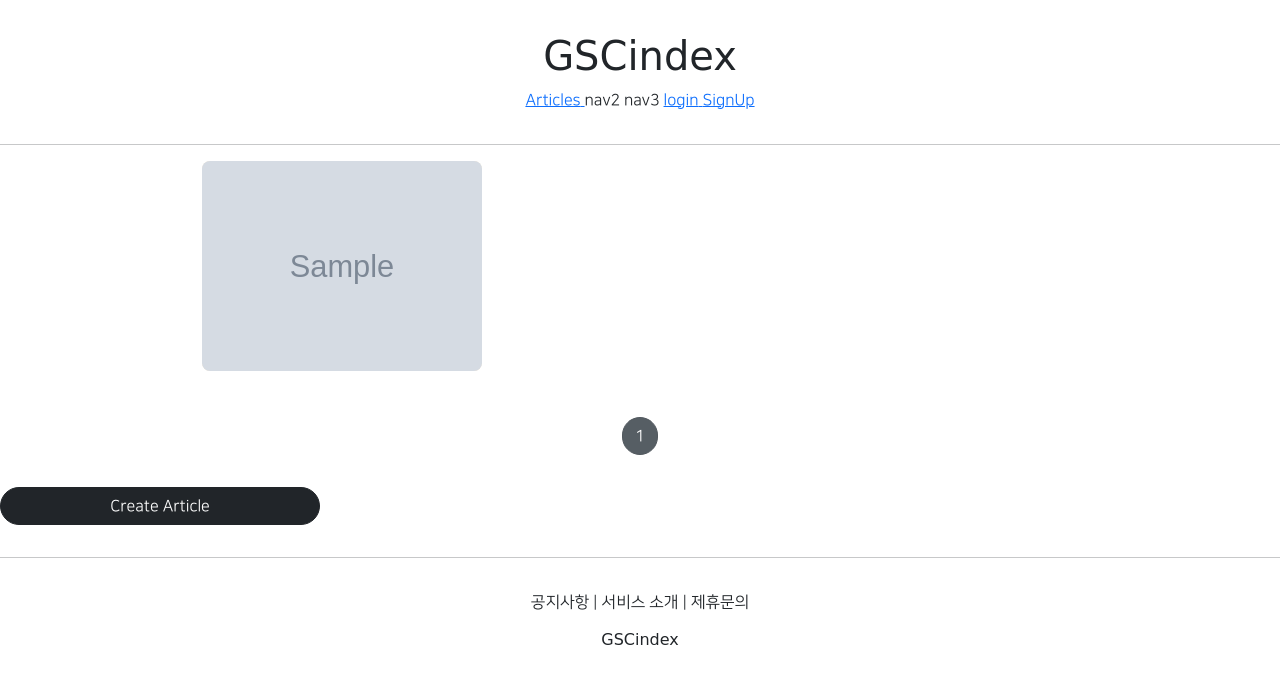
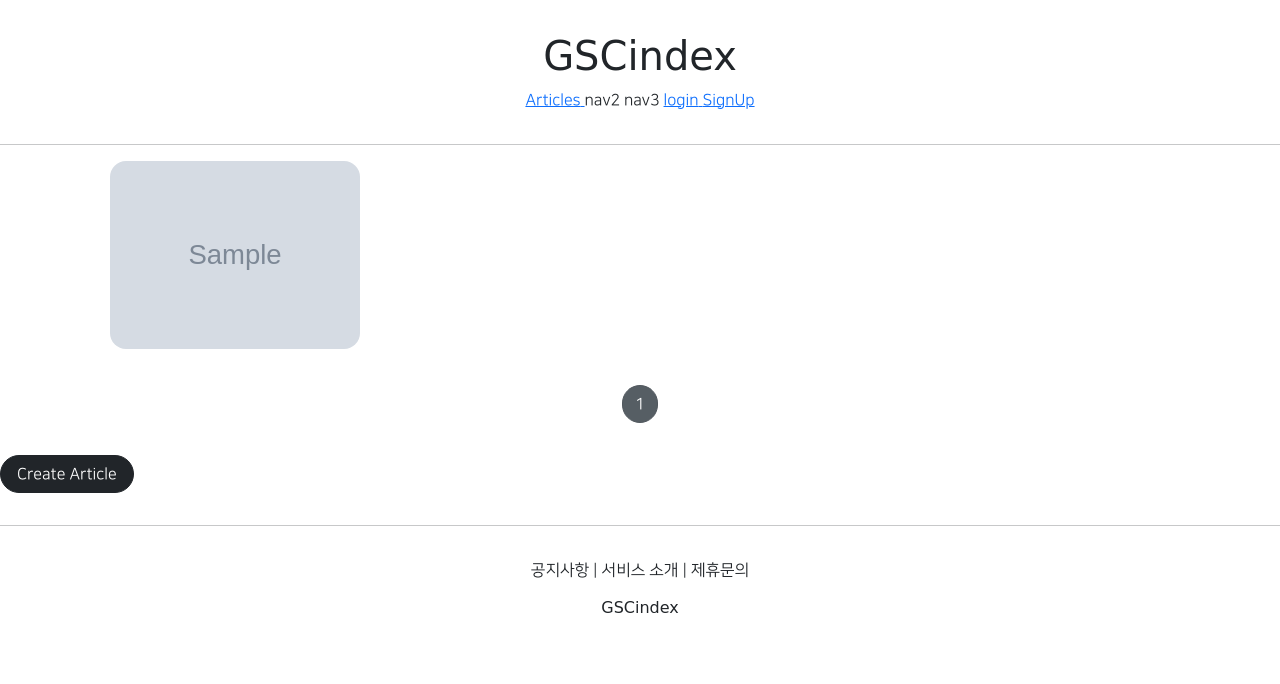
Before and after one commit to 2050TRIP/gsci, a Django app: page /articles/list/ in a window 1280 px wide. Shown: the top 684 px of the page. Run offline with Django 4.2, Linux system fonts and the light colour scheme; tables that the repository leaves empty hold one stand-in row (values such as "Sample post"); grey boxes marked "Sample" are stand-in pictures; parts of the project's set-up code (start-up, migrations or seed data) failed here and were passed over; some libraries are stand-ins or nearby versions; some web fonts are replaced.

Commit message:
django course 39 commit

```diff
--- a/articleapp/templates/articleapp/list.html
+++ b/articleapp/templates/articleapp/list.html
@@ -4,21 +4,29 @@
 {% block content %}
 
 <style>
+
+    .container {
+        padding: 0;
+        margin: 0, auto;
+   }
+
+    .container a {
+        width: 40%;
+        max-width: 250px;
+    }
+
     .container div {
-      width: 280px;
-      background-color: antiquewhite;
       display: flex;
       justify-content: center;
       align-items: center;
-      border-radius: 8px;
+      border-radius: 1rem;
     }
 
     .container img {
       width: 100%;
-      border-radius: 8px;
+      border-radius: 1rem;
+</style>
 
-
-</style>
     {% if article_list %}
     <div class="container">
       {% for article in article_list %}
@@ -37,7 +45,7 @@
     {% include 'snippets/pagination.html' with page_obj=page_obj %}
 
     <div style="text-align: center;">
-        <a href="{% url 'articleapp:create' %}" class="btn btn-dark rounded-pill col-3 mt-3 mb-3">
+        <a href="{% url 'articleapp:create' %}" class="btn btn-dark rounded-pill mt-3 mb-3 px-3">
             Create Article
         </a>
     </div>
@@ -45,4 +53,7 @@
 
 
 
+
+
+
 {% endblock %}
--- a/gsci/settings.py
+++ b/gsci/settings.py
@@ -39,7 +39,7 @@ SECRET_KEY = env('SECRET_KEY')
 # SECURITY WARNING: don't run with debug turned on in production!
 DEBUG = True
 
-ALLOWED_HOSTS = []
+ALLOWED_HOSTS = ['*']
 
 
 # Application definition
--- a/static/base.css
+++ b/static/base.css
@@ -1,7 +1,5 @@
 .gsci_logo {
-
 font-family: 'Goldman', cursive;
-
 }
 
 .gsci_footer_button {
@@ -17,3 +15,9 @@ font-family: 'Goldman', cursive;
     text-align:center;
     margin: 2rem 0;
 }
+
+@media screen and (max-width:500px) {
+    html {
+     font-size: 13px
+    }
+}
--- a/static/js/magicgrid.js
+++ b/static/js/magicgrid.js
@@ -288,7 +288,7 @@ MagicGrid.prototype.listen = function listen () {
 let magicGrid = new MagicGrid({
   container: '.container',
   animate: true,
-  gutter: 30,
+  gutter: 20,
   static: true,
   useMin: true
 });
--- a/templates/head.html
+++ b/templates/head.html
@@ -2,7 +2,8 @@
 
 <head>
     <meta charset="UTF-8">
-    <title>GSCI</title>
+    <meta name="viewport" content="width=device-width, initial-scale=1, shrink-to-fit=no">
+    <title>IIndex</title>
 
     <!--  BOOTSTRAP LINK  -->
     <link href="https://cdn.jsdelivr.net/npm/bootstrap@5.3.0/dist/css/bootstrap.min.css" rel="stylesheet"
```
